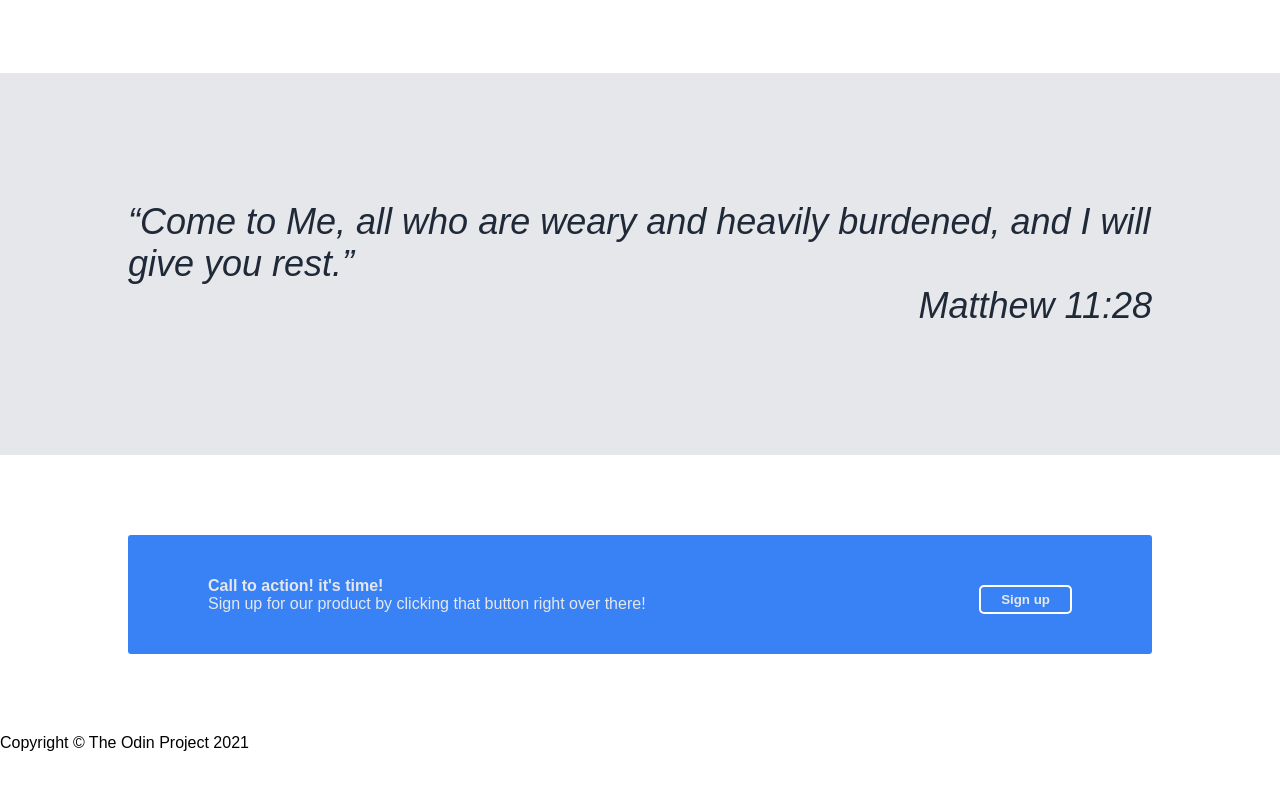
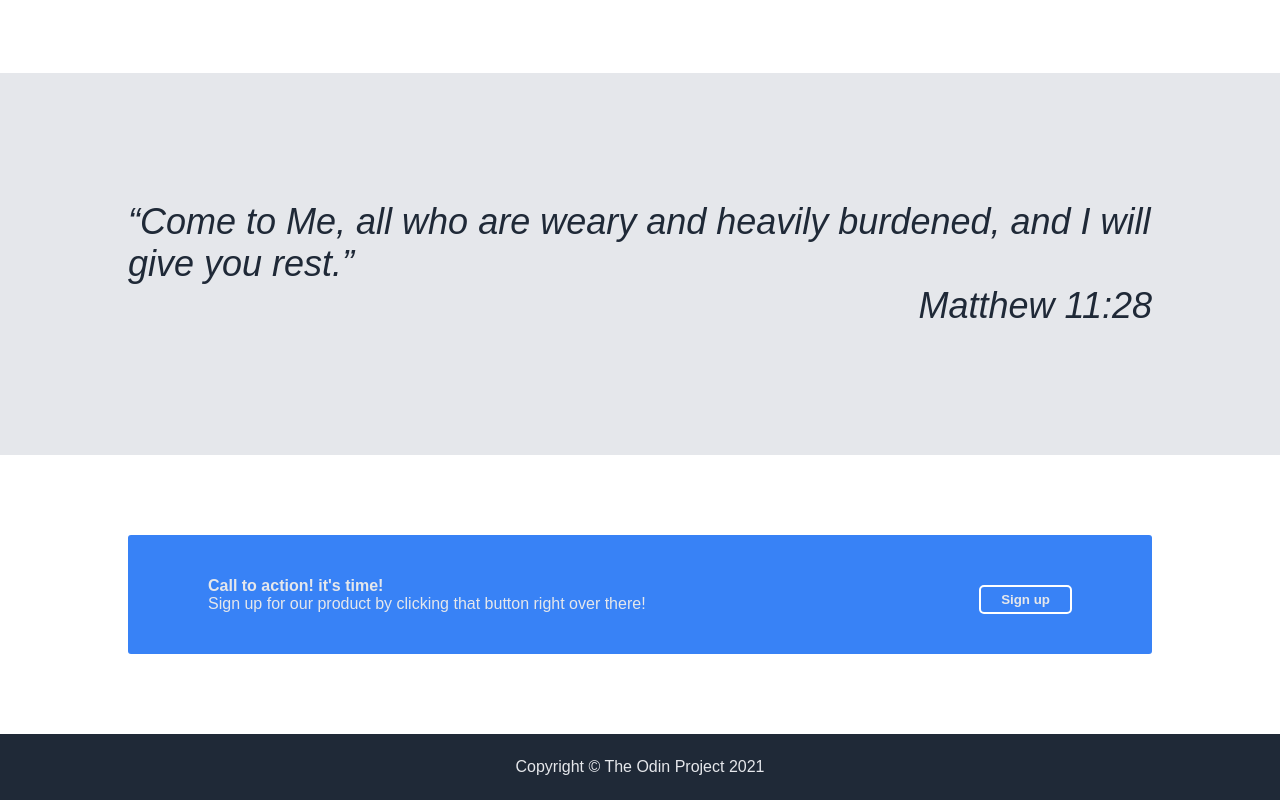
Before and after one commit to barretobruno411/odin-landing-page, a plain HTML site: page index.html in a window 1280 px wide. Shown: the part 805-1605 px from the top of the page. Before the commit the page ends 1557 px from the top, so only its background shows below. Drawn offline with Linux system fonts and the light colour scheme.

Commit message:
Add style last padding

```diff
--- a/index.html
+++ b/index.html
@@ -74,6 +74,6 @@
         </div>
       </footer>
     </main>
-    <footer>Copyright &copy; The Odin Project 2021</footer>
+    <footer class="last-footer">Copyright &copy; The Odin Project 2021</footer>
   </body>
 </html>
--- a/styles.css
+++ b/styles.css
@@ -157,3 +157,9 @@ main aside blockquote{
 .bold {
     font-weight: bold;
 }
+.last-footer {
+    background-color: var(--dark-background-color);
+    color: var(--hero-secondary-text-color);
+    padding: 3vh 0;
+    text-align: center;
+}
```
